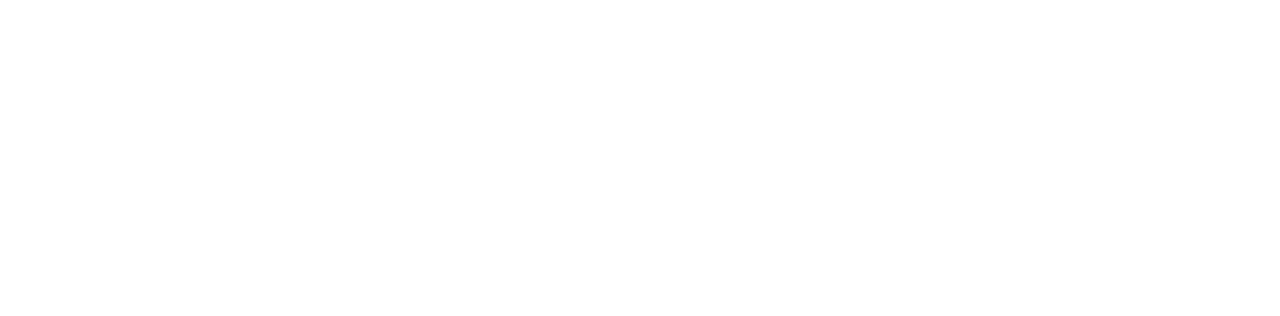
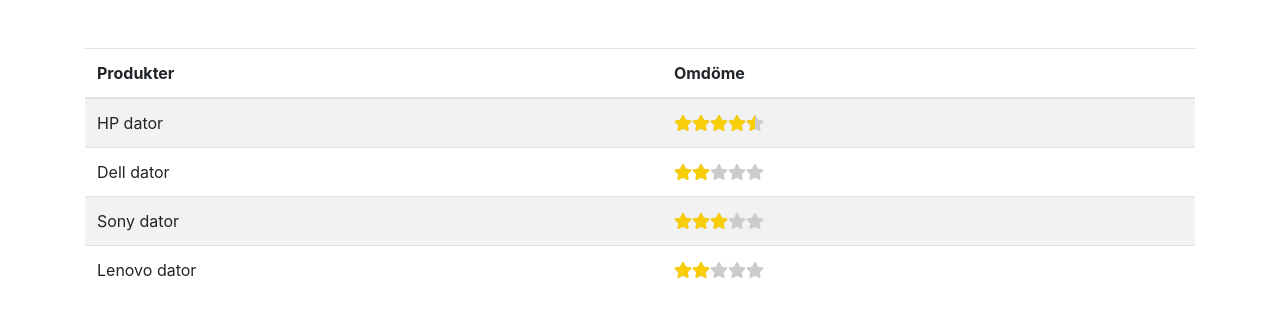
Before and after one commit to samiwesso/angularjs, a plain HTML site: page Lektion-10/demo1/index.html in a window 1280 px wide. Drawn offline with nearby package versions, Linux system fonts and the light colour scheme.

Commit message:
Lektion 10

```diff
--- a/Lektion-10/demo1/custom.css
+++ b/Lektion-10/demo1/custom.css
@@ -0,0 +1,27 @@
+.stars-outer {
+    position: relative;
+    display: inline-block;
+}
+
+.stars-inner {
+    position: absolute;
+    top:0;
+    left:0;
+    white-space: nowrap;
+    overflow: hidden;
+    width: 0;
+}
+
+.stars-outer::before {
+    content: "\f005 \f005 \f005 \f005 \f005";
+    font-family: "Font Awesome 5 Free";
+    color: #ccc;
+    font-weight: 900;
+}
+
+.stars-inner::before {
+    content: "\f005 \f005 \f005 \f005 \f005";
+    font-family: "Font Awesome 5 Free";
+    color: #f8ce0b;
+    font-weight: 900;
+}
--- a/Lektion-10/demo1/index.html
+++ b/Lektion-10/demo1/index.html
@@ -12,6 +12,58 @@
 </head>
 <body>
 
+    <div class="container mt-5">
+        <table class="table table-striped">
+            <thead>
+                <tr>
+                    <th>Produkter</th>
+                    <th>Omdöme</th>
+                </tr>
+            </thead>
+            <tbody>
+                <tr class="hp">
+                    <td>HP dator</td>
+                    <td>
+                        <div class="stars-outer">
+                            <div class="stars-inner"></div>
+                        </div>
+                        <span class="number-rating"></span>
+                    </td>
+                </tr>
+                <tr class="dell">
+                    <td>Dell dator</td>
+                    <td>
+                        <div class="stars-outer">
+                            <div class="stars-inner"></div>
+                        </div>
+                        <span class="number-rating"></span>
+                    </td>
+                </tr>
+                <tr class="sony">
+                    <td>Sony dator</td>
+                    <td>
+                        <div class="stars-outer">
+                            <div class="stars-inner"></div>
+                        </div>
+                        <span class="number-rating"></span>
+                    </td>
+                </tr>
+                <tr class="lenovo">
+                    <td>Lenovo dator</td>
+                    <td>
+                        <div class="stars-outer">
+                            <div class="stars-inner"></div>
+                        </div>
+                        <span class="number-rating"></span>
+                    </td>
+                </tr>
+            </tbody>
+        </table>
+    </div>
+
+
+
+
 
 <script src="script.js"></script>
 </body>
--- a/Lektion-10/demo1/script.js
+++ b/Lektion-10/demo1/script.js
@@ -0,0 +1,22 @@
+const starsTotal = 5;
+
+const ratings = {
+    hp: 4.6,
+    dell: 1.9,
+    sony: 2.8,
+    lenovo: 2.2
+}
+
+
+
+
+function getRatings() {
+    for (let rating in ratings) {
+        const starProcentage = (ratings[rating] / starsTotal) * 100;
+        const starProcentageRounded = `${Math.round(starProcentage / 10) * 10}%`;
+
+        document.querySelector(`.${rating} .stars-inner`).style.width = starProcentageRounded;
+    }
+}
+
+document.addEventListener("DOMContentLoaded", getRatings);
```
